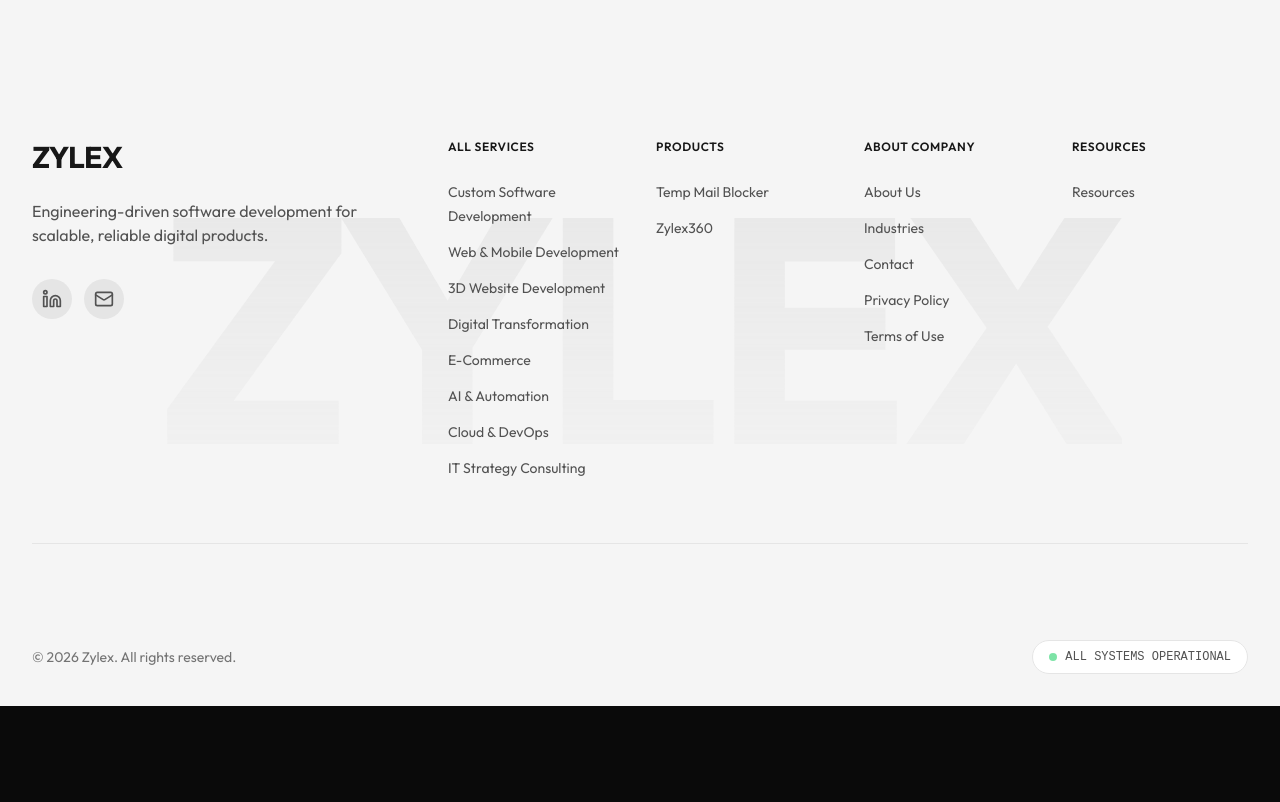
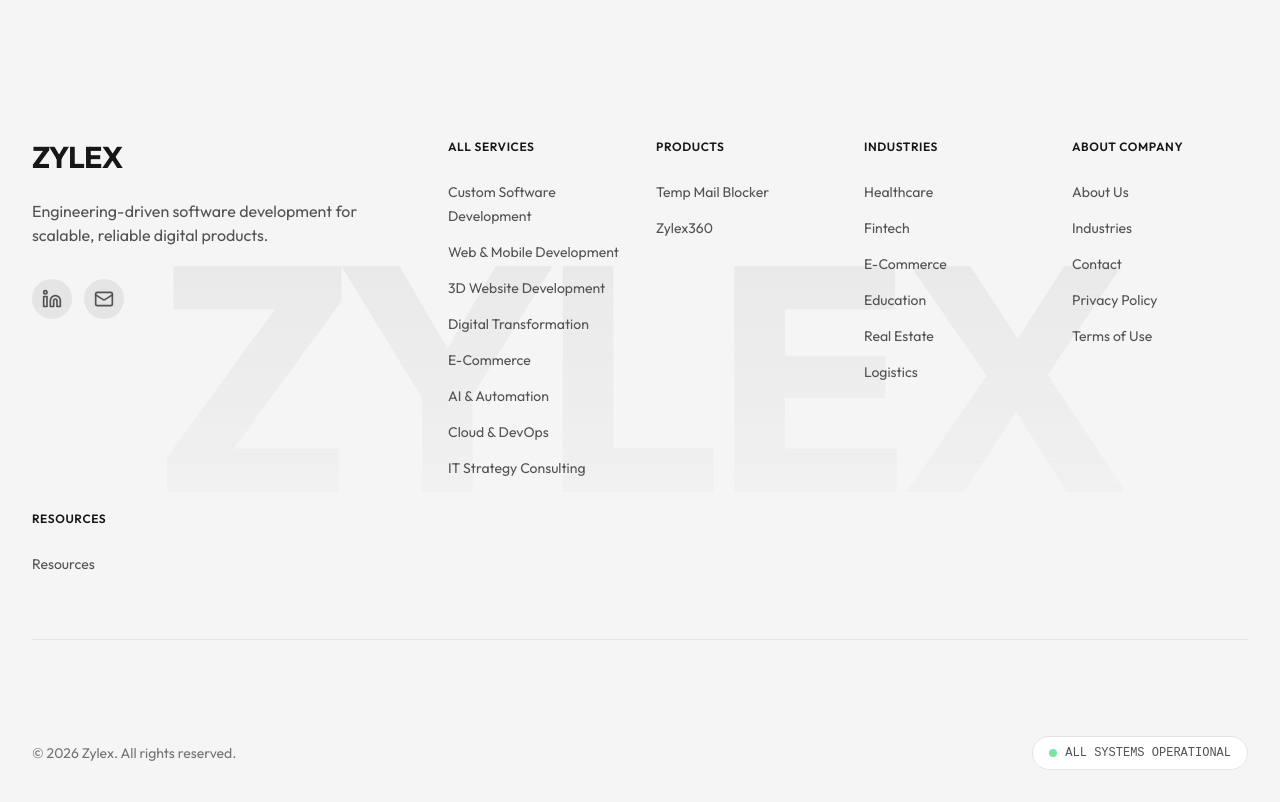
Before and after one commit to Ganesh-Karthick-Dev/seo-web, a Next.js app: page / in a window 1280 px wide. Shown: the part 10820-11622 px from the top of the page. Before the commit the page ends 11526 px from the top, so only its background shows below. Built offline with nearby package versions, Linux system fonts and the light colour scheme; no server answers; the database is empty.

Commit message:
footer done

```diff
--- a/components/sections/Footer.tsx
+++ b/components/sections/Footer.tsx
@@ -22,6 +22,15 @@
 const products = [
     { name: "Temp Mail Blocker", href: "/products/temp-mail-blocker" },
     { name: "Zylex360", href: "/products/zylex-360" },
+];
+
+const industries = [
+    { name: "Healthcare", href: "/industries" },
+    { name: "Fintech", href: "/industries" },
+    { name: "E-Commerce", href: "/industries" },
+    { name: "Education", href: "/industries" },
+    { name: "Real Estate", href: "/industries" },
+    { name: "Logistics", href: "/industries" },
 ];
 
 const company = [
@@ -173,6 +182,25 @@
                             </ul>
                         </div>
 
+                        {/* Industries */}
+                        <div>
+                            <h4 className="text-xs font-semibold text-neutral-900 uppercase tracking-wider mb-6">
+                                Industries
+                            </h4>
+                            <ul className="space-y-3">
+                                {industries.map((item) => (
+                                    <li key={item.name}>
+                                        <Link
+                                            href={item.href}
+                                            className="text-neutral-600 hover:text-blue-500 transition-colors text-sm"
+                                        >
+                                            {item.name}
+                                        </Link>
+                                    </li>
+                                ))}
+                            </ul>
+                        </div>
+
                         {/* About Company */}
                         <div>
                             <h4 className="text-xs font-semibold text-neutral-900 uppercase tracking-wider mb-6">
```
